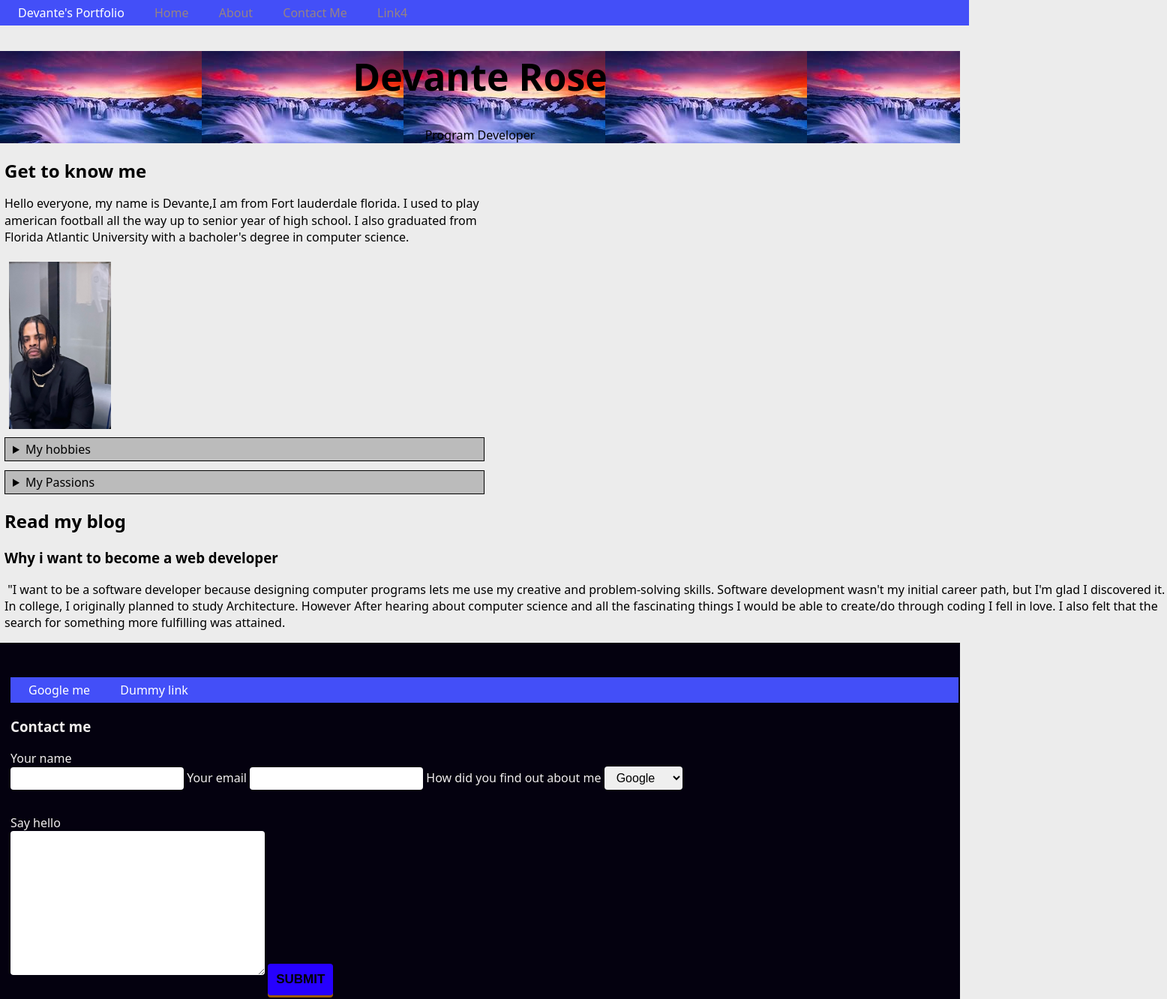
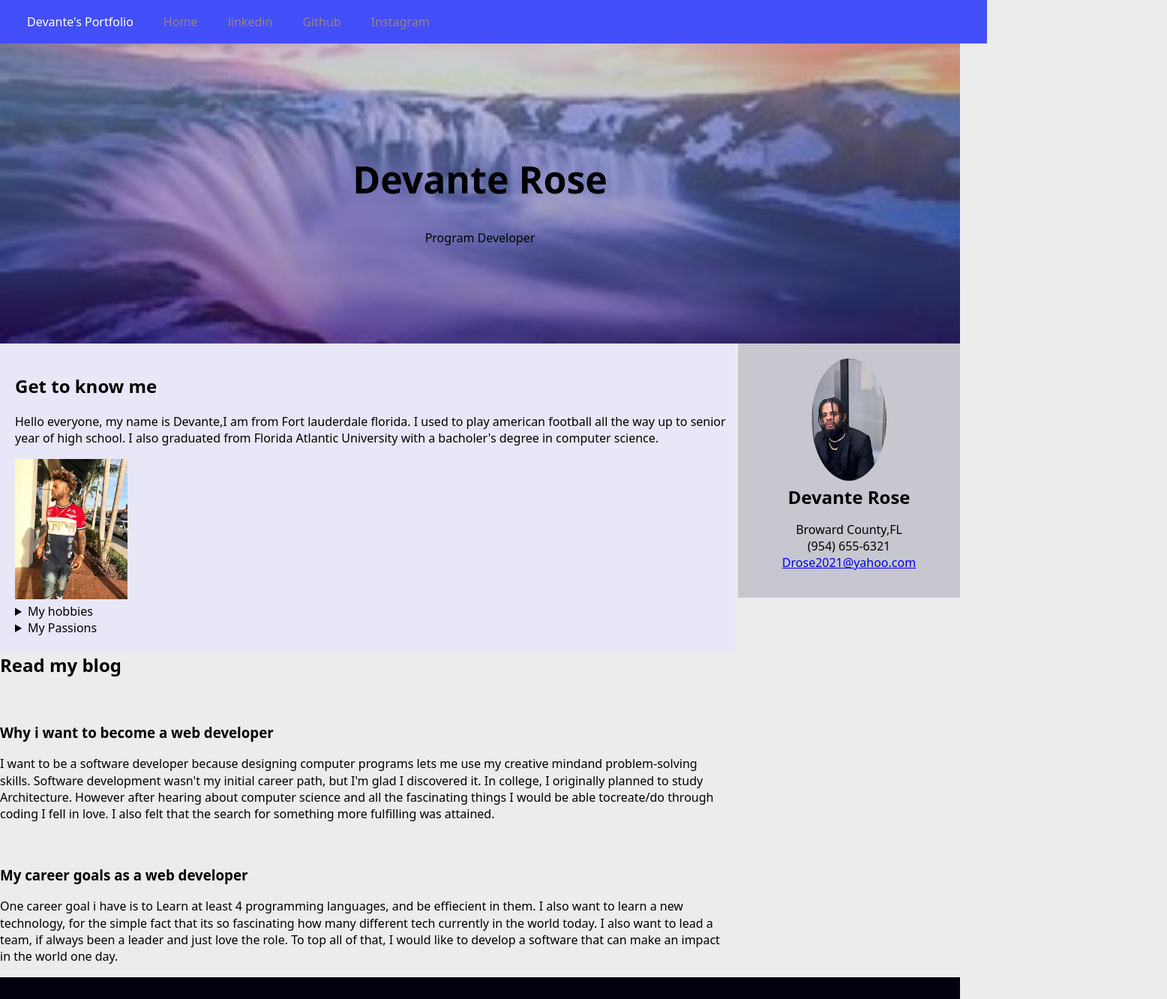
Before and after one commit to DevanteRose347/portfolio, a plain HTML site: page index.html in a window 1280 px wide. Shown: the top 1332 px of the page at 75% size, 1556 px wide, since content can reach past the window. Drawn offline with Linux system fonts and the light colour scheme.

Commit message:
added new links and articles

```diff
--- a/css/main.css
+++ b/css/main.css
@@ -11,9 +11,9 @@ body {
     background-color: #ececec;
 }
 
-#bio>div {
-    width: 50%;
-    margin: 6px;
+nav {
+    display: block;
+    color: white;
 }
 
 nav li {
@@ -25,13 +25,8 @@ nav ul {
     background-color: rgb(67, 79, 248);
     margin: 0;
     width: 100%;
-    padding: 6px;
+    padding: 18px;
 
-}
-
-nav {
-    display: rgb(133, 44, 44);
-    color: white;
 }
 
 nav a {
@@ -45,48 +40,90 @@ nav a:hover {
     color: white;
 }
 
+
 .hero-image {
-    background-image: url("../images/mountains.jpg");
+    background-image: linear-gradient(rgba(158, 201, 209, 0.5), rgba(59, 7, 80, 0.5)), url("../images/mountains.jpg");
+    height: 50%;
+    background-repeat: repeat;
+    background-size: cover;
+    background-position: center;
+    position: relative;
+
 
 }
 
 .hero-text {
     text-align: center;
+    position: absolute;
+    top: 50%;
+    left: 50%;
+    transform: translate(-50%, -50%);
 }
 
-#bio h2 {
+#bio {
+    width: 75%;
+    float: left;
+    padding-left: 20px;
+    padding-top: 20px;
+    background-color: #e7e7f7;
+}
 
-    margin-bottom: 12px;
+#side {
+    width: 20%;
+    float: right;
+    height: 100%;
+    padding: 20px;
+    background-color: #c7c7cf;
 }
+
+
+#profile-image {
+    width: 100px;
+    border-radius: 50%;
+}
+
+#profile-image2 {
+    width: 150px;
+}
+
+#profile {
+    text-align: center;
+}
+
+.side-articles ul {
+    list-style-type: none;
+    padding-left: 0px;
+}
+
+#blog {
+    width: 75%;
+
+
+}
+
+#profile h2 {
+
+    display: inline;
+}
+
+#profile-details {
+    margin-right: 30px;
+    text-align: center;
+}
+
+#bio summary {
+    cursor: pointer;
+}
+
+
+
 
 p {
 
     line-height: 1.4;
 }
 
-#bio details {
-    padding: 4px 10px;
-    background-color: #bbb;
-    border: 1px solid;
 
-    margin-bottom: 12px;
-}
-
-#profile-image {
-    width: 136px;
-    border-radius: 49;
-    padding: 6px;
-
-}
-
-#bio summary {
-    cursor: pointer;
-}
-
-#bio details p {
-
-    padding-top: 4px;
-}
 
 footer {
     padding: 46px 14px;
@@ -94,6 +131,8 @@ footer {
             rgb(4, 1, 15) 90%,
             rgba(0, 0, 0, 0.5));
     color: rgb(240, 237, 237);
+
+
 }
 
 footer a {
@@ -136,9 +175,3 @@ button:active {
     box-shadow: none;
     transform: translateY(4px);
 }
-
-#blog {
-    padding-left: 6px;
-    width: 1550px;
-    border: #bbb;
-}
--- a/index.html
+++ b/index.html
@@ -9,16 +9,14 @@
 </head>
 
 <body>
-    <header>
+
     <nav>
         <ul>
             <li>Devante's Portfolio</li>
-                <li><a href="/">Home</a></li>
-                <li><a href="/about.html">About</a></li>
-                <li><a href="/contact.html">Contact Me</a></li>
-                <li><a href="#">Link4</a></li>
-
-
+            <li><a href="http://127.0.0.1:5500/">Home</a></li>
+            <li><a href="https://www.linkedin.com/in/devante-rose-a0b075157/">linkedin</a></li>
+            <li><a href="https://github.com/DevanteRose347">Github</a></li>
+            <li><a href="https://www.instagram.com/superstar_vante/">Instagram</a></li>
 
         </ul>
     </nav>
@@ -27,22 +25,20 @@
             <h1 style="font-size:50px;">Devante Rose</h1>
             <p>Program Developer</p>
         </div>
-
-    </header>
+    </div>
 
     <main>
 
 
-        <section id="bio">
-            <div>
+
+        <div id="bio">
             <h2>Get to know me</h2>
             <p> Hello everyone, my name is Devante,I am from Fort lauderdale florida.
                 I used to play american football all the way up to senior year of high school.
                 I also graduated from Florida Atlantic University with a bacholer's degree
                 in computer science.
             </p>
-                <img id="profile-image" src="images/ME.jpg"
-            </div>
+            <img id="profile-image2" src="images/IMG_4219.JPG">
             <div>
                 <details>
                     <summary>My hobbies</summary>
@@ -67,28 +63,63 @@
                     </p>
                 </details>
             </div>
-        </section>
-        <section id="blog">
+            <br>
+        </div>
+        <div id="side">
+            <article class="side-articles" id="profile">
+                <img id="profile-image" src="images/ME.jpg">
+                <div id="profile details">
+                    <h2>Devante Rose</h2>
+                    <ul>
+                        <li>Broward County,FL</li>
+                        <li>(954) 655-6321</li>
+                        <li><a href="mailto:drose2021@yahoo.com">Drose2021@yahoo.com</a></li>
+                    </ul>
+
+                </div>
+
+            </article>
+
+
+
+        </div>
+        <br>
+        <br>
+        <div id="blog">
             <h2>Read my blog</h2>
-            <article>
+            <br>
+            <article class="main-articles">
                 <h3>Why i want to become a web developer</h3>
-                <img src="" <p>
-                "I want to be a software developer because designing computer programs lets me use my creative
-                and problem-solving skills.
+                <p>
+                    I want to be a software developer because designing computer programs lets me use my creative
+                    mindand problem-solving skills.
                     Software development wasn't my initial career path, but I'm glad I discovered it.
                     In college, I originally planned to study Architecture.
-                However After hearing about computer science and all the fascinating things
-                I would be able to create/do through coding I fell in love.
+                    However after hearing about computer science and all the fascinating things I would be able
+                    tocreate/do through coding I fell in love.
                     I also felt that the search for something more fulfilling was attained.
                 </p>
+                <br>
             </article>
-        </section>
-        <article>
+            <article class="main-articles">
+                <h3>My career goals as a web developer</h3>
+                <p>
+                    One career goal i have is to Learn at least 4 programming languages, and be effiecient in them.
+                    I also want to learn a new technology, for the simple fact that its so fascinating how many
+                    different
+                    tech
+                    currently in the world today. I also want to lead a team, if always been a leader and just love the
+                    role.
+                    To top all of that, I would like to develop a software that can make an impact in the world one day.
+                </p>
 
             </article>
+        </div>
+
+
     </main>
 
-    <footer>
+    <footer id="input">
         <nav>
             <ul>
                 <li><a href="https://www.google.com" target="_blank">Google me </a>
```
Also changed, not shown: images/IMG_4219.JPG (added). Lines whose indentation alone changed are shown as unchanged.
